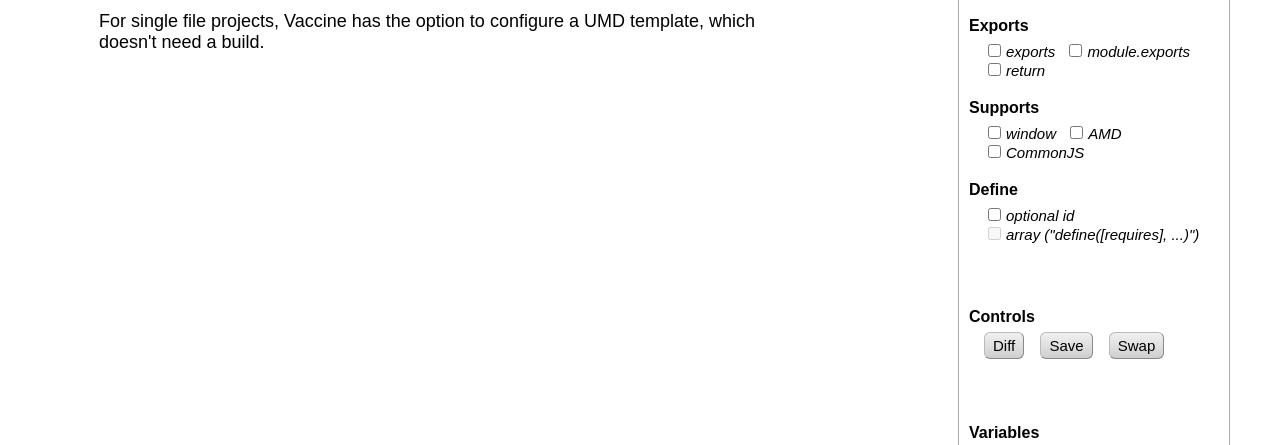
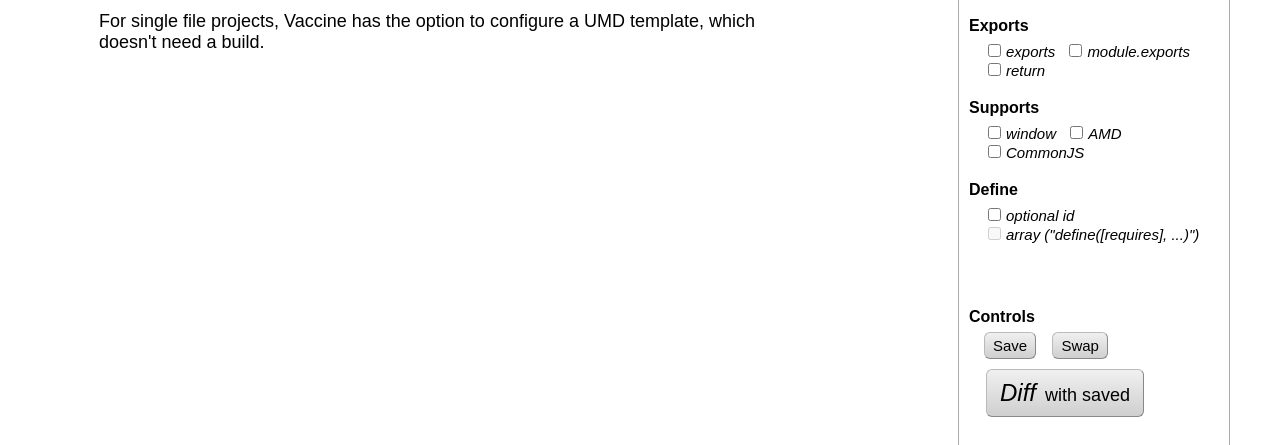
Before and after one commit to bjoern-sellnau/vaccine, a website: page public/index.html in a window 1280 px wide. Shown: the part 323-768 px from the top of the page. Drawn offline with nearby package versions, Linux system fonts and the light colour scheme.

Commit message:
Emphasize diff.

```diff
--- a/public/index.html
+++ b/public/index.html
@@ -61,9 +61,9 @@
         <div class="group controls">
           <div class="title">Controls</div>
           <div class="controls">
-            <input id="diff" type="button" value="Diff">
             <input id="save" type="button" value="Save">
             <input id="swap" type="button" value="Swap">
+            <div class="button" id="diff"><em>Diff</em> with saved</div>
           </div>
         </div>
         <div class="group">
--- a/public/styles.css
+++ b/public/styles.css
@@ -190,6 +190,18 @@ code .special {
   margin-bottom: 50px;
 }
 
+#diff {
+  padding: 9px 13px;
+  margin-left: 2px;
+  margin-top: 10px;
+  font-size: 18px;
+}
+
+#diff em {
+  font-size: 24px;
+  margin-right: 4px;
+}
+
 #config .group .inputs, #config .group .controls {
   margin-left: 15px;
 }
@@ -236,6 +248,7 @@ code .special {
   color: #666;
 }
 
+.button,
 #config input[type=button],
 #config input[type=button][disabled=disabled]:hover {
   font-size: 15px;
@@ -266,10 +279,12 @@ code .special {
   cursor: default;
 }
 
+.button:hover,
 #config input[type=button]:hover {
   background: #CFCFCF;
 }
 
+.button.active,
 #config input[type=button].active {
   background-color: #2C9CAF;
   background-image: -ms-linear-gradient(top, #2C9CAF, #237B8B);
```
